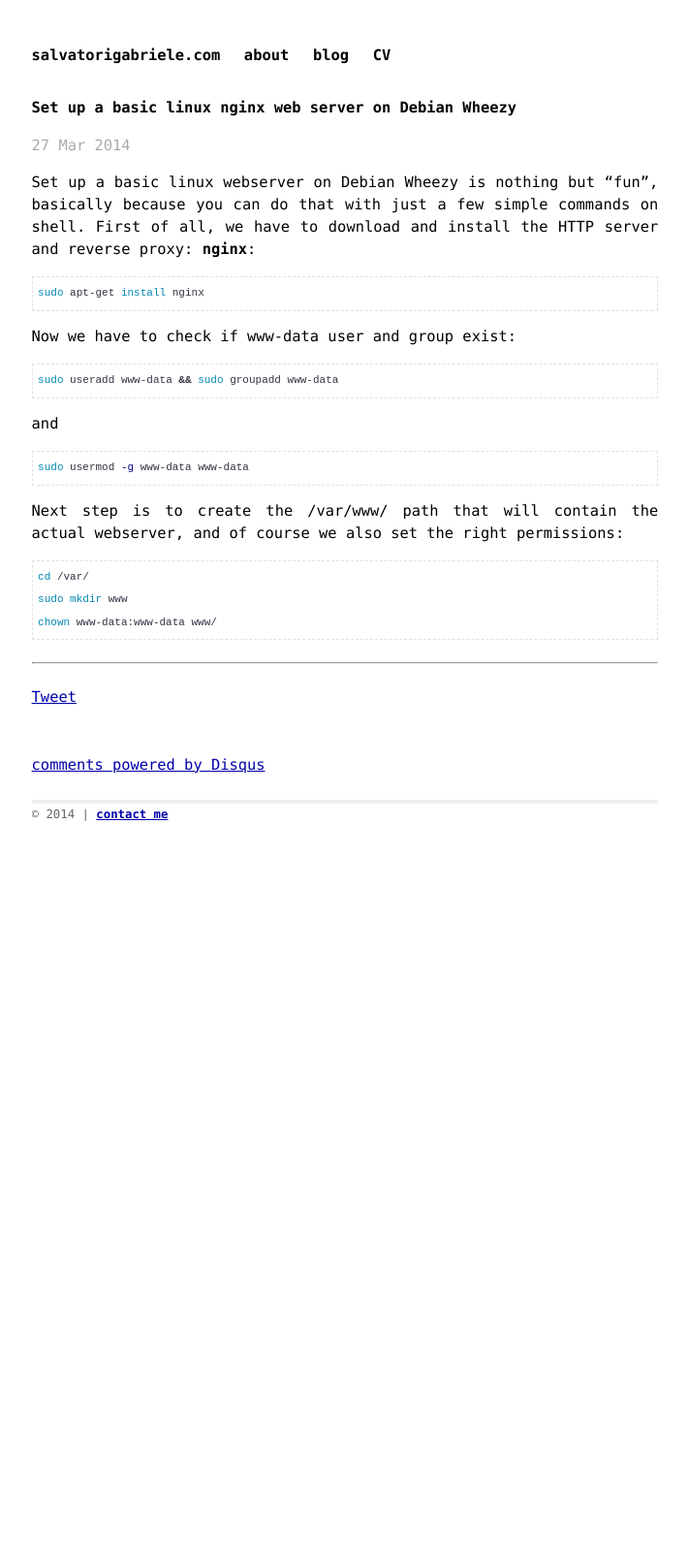
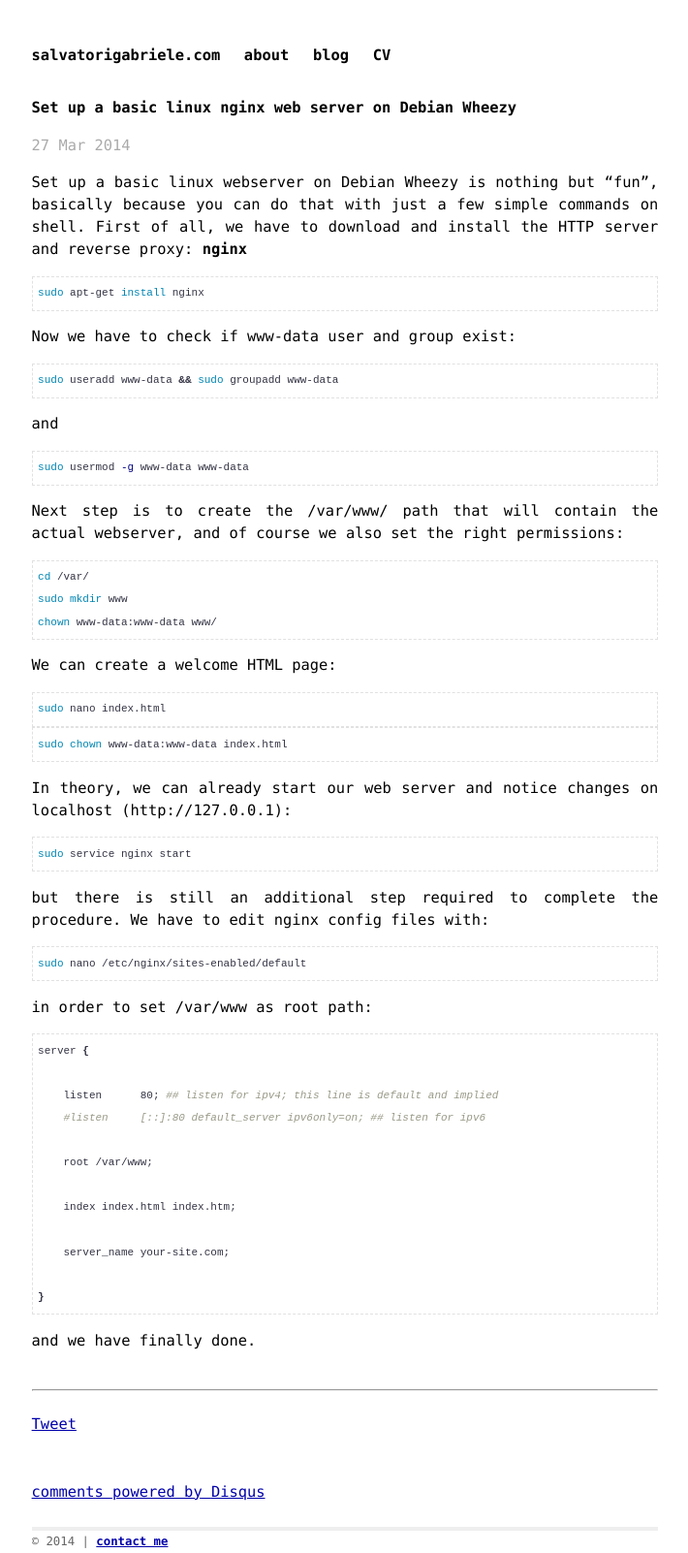
Before and after one commit to gsalvatori/salvatorigabriele.com, a Jekyll site: the page built from _posts/2014-03-27-set-up-a-basic-linux-nginx-web-server-on-debian-wheezy.md, in a window 1280 px wide. Shown: the whole page at 97% size, without its empty margins (284-994 px from the left). Built offline with Jekyll 4.4.1, drawn with Linux system fonts in a browser that asks for light colours; Markdown is read by kramdown in place of the engine named in the settings; comment, search, counter and statistics services are not loaded; before the commit the page ends 946 px from its top, so only the background shows below that.

Commit message:
Update 2014-03-27-set-up-a-basic-linux-nginx-web-server-on-debian-wheezy.md

````diff
--- a/_posts/2014-03-27-set-up-a-basic-linux-nginx-web-server-on-debian-wheezy.md
+++ b/_posts/2014-03-27-set-up-a-basic-linux-nginx-web-server-on-debian-wheezy.md
@@ -5,7 +5,7 @@ date:   2014-03-27 21:58:00
 categories: guides
 ---
 
-Set up a basic linux webserver on Debian Wheezy is nothing but "fun", basically because you can do that with just a few simple commands on shell. First of all, we have to download and install the HTTP server and reverse proxy: <b>nginx</b>:
+Set up a basic linux webserver on Debian Wheezy is nothing but "fun", basically because you can do that with just a few simple commands on shell. First of all, we have to download and install the HTTP server and reverse proxy: <b>nginx</b>
 
 ```bash
 sudo apt-get install nginx
@@ -30,3 +30,43 @@ cd /var/
 sudo mkdir www
 chown www-data:www-data www/
 ```
+
+We can create a welcome HTML page:
+
+```bash
+sudo nano index.html
+```
+
+```bash
+sudo chown www-data:www-data index.html
+```
+
+In theory, we can already start our web server and notice changes on localhost (http://127.0.0.1):
+
+```bash
+sudo service nginx start
+```
+
+but there is still an additional step required to complete the procedure. We have to edit nginx config files with:
+
+```bash
+sudo nano /etc/nginx/sites-enabled/default
+```
+
+in order to set /var/www as root path:
+
+```bash
+server {
+
+    listen      80; ## listen for ipv4; this line is default and implied
+    #listen     [::]:80 default_server ipv6only=on; ## listen for ipv6
+
+    root /var/www;
+
+    index index.html index.htm;
+
+    server_name your-site.com;
+
+}
+```
+and we have finally done.
````
